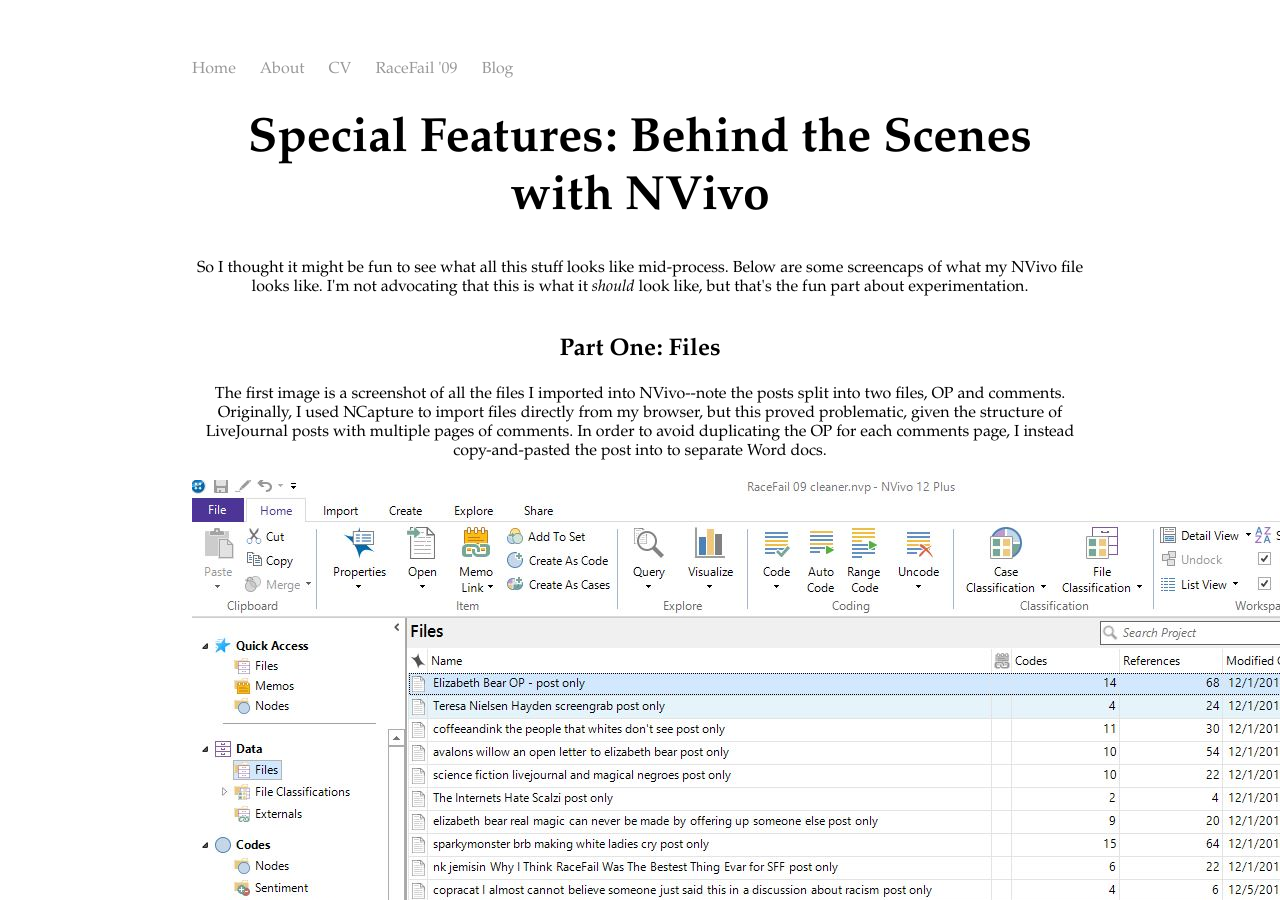
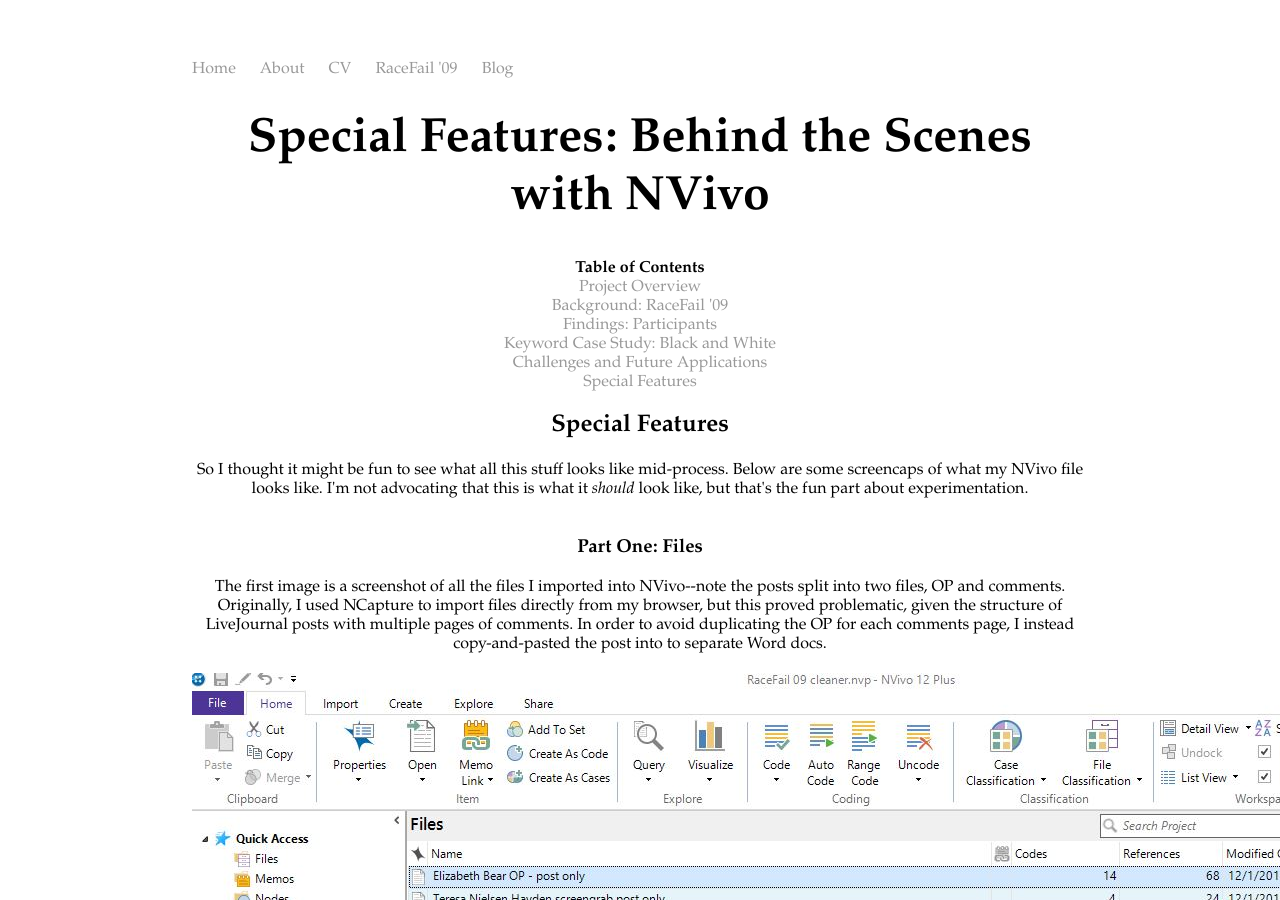
Before and after one commit to pastfutures/pastfutures.github.io, a Jekyll site: the page built from RaceFailDH/bonus.html, in a window 1280 px wide and 900 px high. Built offline with Jekyll 4.4.1, drawn with Linux system fonts in a browser that asks for light colours.

Commit message:
Update bonus.html

```diff
--- a/RaceFailDH/bonus.html
+++ b/RaceFailDH/bonus.html
@@ -4,10 +4,24 @@
 ---
 <div class="blurb">
 	<center><h1>Special Features: Behind the Scenes with NVivo</h1>
+		<b>Table of Contents</b>
+	<br>
+	<a href="/RaceFailDH/index">Project Overview</a>
+	<br>
+	<a href="/RaceFailDH/introduction">Background: RaceFail '09</a>
+	<br>
+	<a href="/RaceFailDH/findings">Findings: Participants</a>
+	<br>
+	<a href="/RaceFailDH/keywords">Keyword Case Study: Black and White</a>
+	<br>
+	<a href="/RaceFailDH/future">Challenges and Future Applications</a>
+	<br>
+	<a href="/RaceFailDH/bonus">Special Features</a>
+		<h2>Special Features</h2>
   So I thought it might be fun to see what all this stuff looks like mid-process. Below are some screencaps of what my NVivo file looks like. I'm not advocating that this is what it <i>should</i> look like, but that's the fun part about experimentation.
   <br>
   <br>
-		<h2>Part One: Files</h2>
+		<h3>Part One: Files</h3>
 The first image is a screenshot of all the files I imported into NVivo--note the posts split into two files, OP and comments. Originally, I used NCapture to import files directly from my browser, but this proved problematic, given the structure of LiveJournal posts with multiple pages of comments. In order to avoid duplicating the OP for each comments page, I instead copy-and-pasted the post into to separate Word docs.
 		<br>
 		<br>
@@ -26,7 +40,7 @@
 <img src="sparkymonstercomments.JPG">
 		<br>
 		<br>
-		<h2>Part Two: Codes</h2>
+		<h3>Part Two: Codes</h3>
 Speaking of coding, here's a screenshot of some of the keywords I coded for. This list is a mix of words I'd preselected before uploading files and words that resulted from the frequently-used query.
 		<br>
 		<br>
@@ -43,7 +57,7 @@
 <img src="sentiment.JPG">
 		<br>
 		<br>
-		<h2>Part Three: Queries</h2>
+		<h3>Part Three: Queries</h3>
 Finally, here's a screencap of the queries I saved to my project. These are all the same type of query, showing word frequency for each of the comments files. I chose not to create queries for the OP files at this time, but I will likely do this in the future to show the difference between language in OPs and comments sections (which can be stark, as anyone who's been to YouTube lately can tell you).
 		<br>
 		<br>
```
